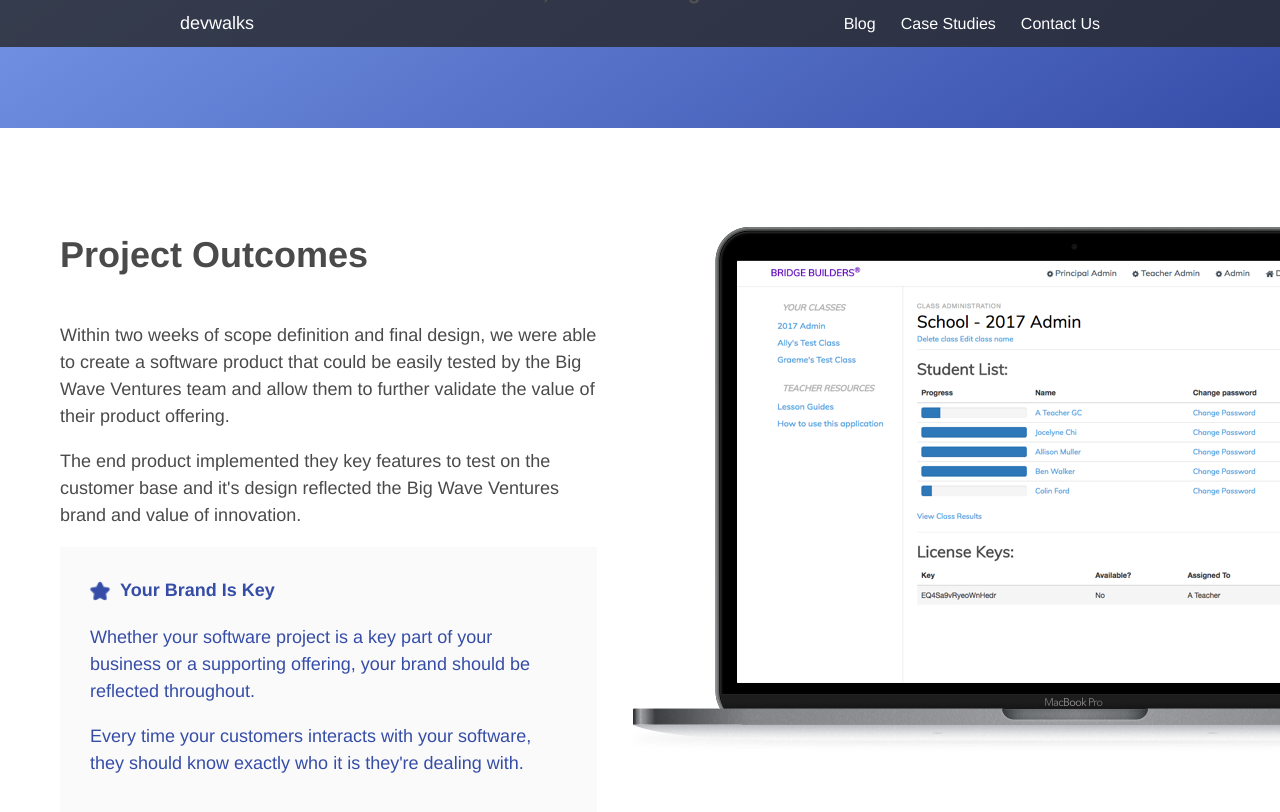
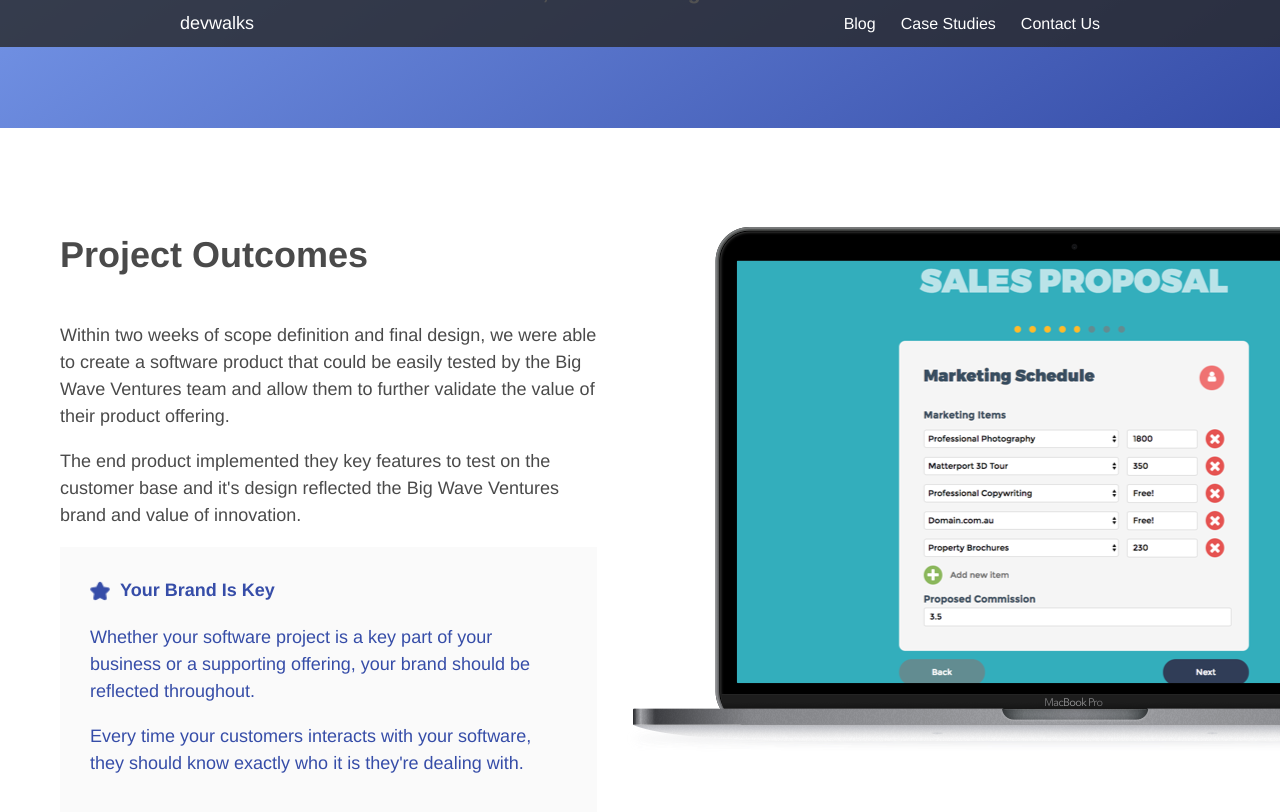
Before and after one commit to flowcustom/devwalks.github.io, a Jekyll site: the page built from studies/high-end.html, in a window 1280 px wide and 900 px high, scrolled down 2360 px. Shown: the top 812 px of the window. Built offline with Jekyll 4.4.1, drawn with Linux system fonts in a browser that asks for light colours.

Commit message:
Added proper screenshot for the ReelB case study

```diff
--- a/studies/high-end.html
+++ b/studies/high-end.html
@@ -98,7 +98,7 @@ permalink: /case-studies/high-end/
     </div>
   </div>
   <div class="second-half">
-    <img class="image-right" src="/assets/img/case-studies/bb-back-end.png" alt="Laptop and mobile versions of the application" width="898px" height="525px" />
+    <img class="image-right" src="/assets/img/case-studies/real-laptop.png" alt="Laptop and mobile versions of the application" width="898px" height="525px" />
   </div>
 </div>
 <section class="home-section home-contact">
```
